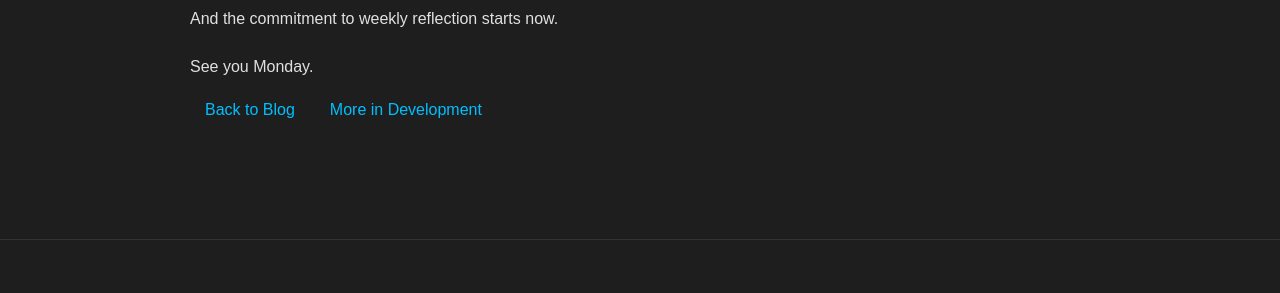
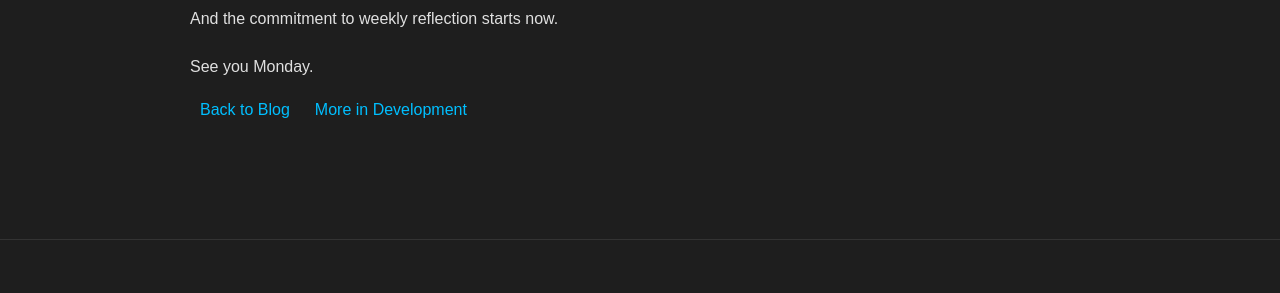
Before and after one commit to ScriptureExamined/NovawrightStudios, a Jekyll site: the page built from _posts/2026-03-01-resetting-momentum-on-project-echo.md, in a window 1280 px wide. Shown: the part 3775-4068 px from the top of the page. Built offline with Jekyll 4.4.1, drawn with Linux system fonts in a browser that asks for light colours.

Commit message:
Update style.css

```diff
--- a/assets/css/style.css
+++ b/assets/css/style.css
@@ -633,11 +633,11 @@ a:hover {
 }
 
 .post-actions a {
-    margin: 0 15px;
+    margin: 0 10px;
 }
 
 .post-actions .btn:first-child {
-    margin-right: 15px;
+    margin-right: 10px;
 }
 
 /* .post-actions {
```
